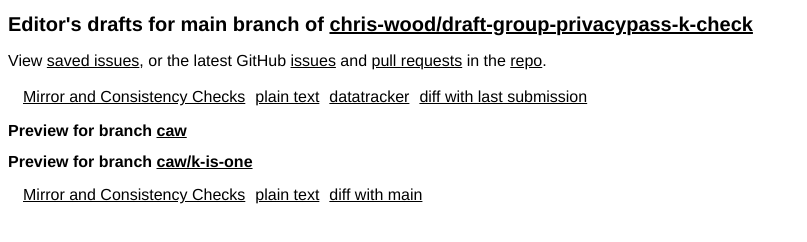
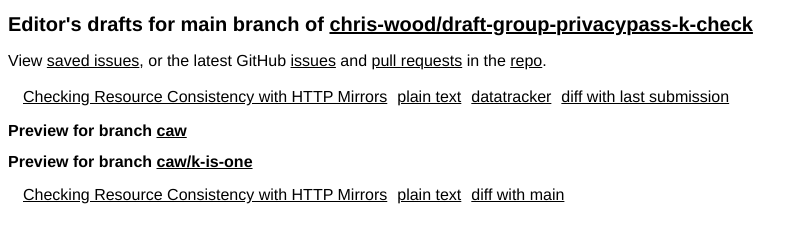
Before and after one commit to chris-wood/draft-group-privacypass-k-check, a plain HTML site: page index.html in a window 1280 px wide. Shown: the whole page, without its empty margins (0-807 px from the left). Drawn offline with Linux system fonts and the light colour scheme.

Commit message:
Script updating gh-pages from f0ad642. [ci skip]

```diff
--- a/index.html
+++ b/index.html
@@ -17,8 +17,8 @@
     <p>View <a href="issues.html">saved issues</a>, or the latest GitHub <a href="https://github.com/chris-wood/draft-group-privacypass-k-check/issues">issues</a> and <a href="https://github.com/chris-wood/draft-group-privacypass-k-check/pulls">pull requests</a> in the <a href="https://github.com/chris-wood/draft-group-privacypass-k-check">repo</a>.</p>
     <table id="branch-main">
       <tr>
-        <td><a href="./draft-group-privacypass-k-check.html" class="html draft-group-privacypass-k-check" title="The HTTP Mirror Protocol and its use for Resource Consistency Checks (HTML)">Mirror and Consistency Checks</a></td>
-        <td><a href="./draft-group-privacypass-k-check.txt" class="txt draft-group-privacypass-k-check" title="The HTTP Mirror Protocol and its use for Resource Consistency Checks (Text)">plain text</a></td>
+        <td><a href="./draft-group-privacypass-k-check.html" class="html draft-group-privacypass-k-check" title="Checking Resource Consistency with HTTP Mirrors (HTML)">Checking Resource Consistency with HTTP Mirrors</a></td>
+        <td><a href="./draft-group-privacypass-k-check.txt" class="txt draft-group-privacypass-k-check" title="Checking Resource Consistency with HTTP Mirrors (Text)">plain text</a></td>
         <td><a href="https://datatracker.ietf.org/doc/draft-group-privacypass-k-check" class="dt draft-group-privacypass-k-check" title="Datatracker for draft-group-privacypass-k-check">datatracker</a></td>
         <td><a href="https://author-tools.ietf.org/api/iddiff?doc_1=draft-group-privacypass-k-check&amp;url_2=https://chris-wood.github.io/draft-group-privacypass-k-check/draft-group-privacypass-k-check.txt" class="diff draft-group-privacypass-k-check">diff with last submission</a></td>
         <td></td>
@@ -28,8 +28,8 @@
     <h2>Preview for branch <a href="caw/k-is-one">caw/k-is-one</a></h2>
     <table id="branch-caw/k-is-one">
       <tr>
-        <td><a href="caw/k-is-one/draft-group-privacypass-k-check.html" class="html draft-group-privacypass-k-check" title="The HTTP Mirror Protocol and its use for Resource Consistency Checks (HTML)">Mirror and Consistency Checks</a></td>
-        <td><a href="caw/k-is-one/draft-group-privacypass-k-check.txt" class="txt draft-group-privacypass-k-check" title="The HTTP Mirror Protocol and its use for Resource Consistency Checks (Text)">plain text</a></td>
+        <td><a href="caw/k-is-one/draft-group-privacypass-k-check.html" class="html draft-group-privacypass-k-check" title="Checking Resource Consistency with HTTP Mirrors (HTML)">Checking Resource Consistency with HTTP Mirrors</a></td>
+        <td><a href="caw/k-is-one/draft-group-privacypass-k-check.txt" class="txt draft-group-privacypass-k-check" title="Checking Resource Consistency with HTTP Mirrors (Text)">plain text</a></td>
         <td><a href="https://author-tools.ietf.org/api/iddiff?url_1=https://chris-wood.github.io/draft-group-privacypass-k-check/draft-group-privacypass-k-check.txt&amp;url_2=https://chris-wood.github.io/draft-group-privacypass-k-check/caw/k-is-one/draft-group-privacypass-k-check.txt" class="diff draft-group-privacypass-k-check">diff with main</a></td>
       </tr>
     </table>
```
Also changed, not shown: caw/k-is-one/draft-group-privacypass-k-check.html (+3 -3 lines), caw/k-is-one/index.html (+2 -2 lines), caw/k-is-one/draft-group-privacypass-k-check.txt.
